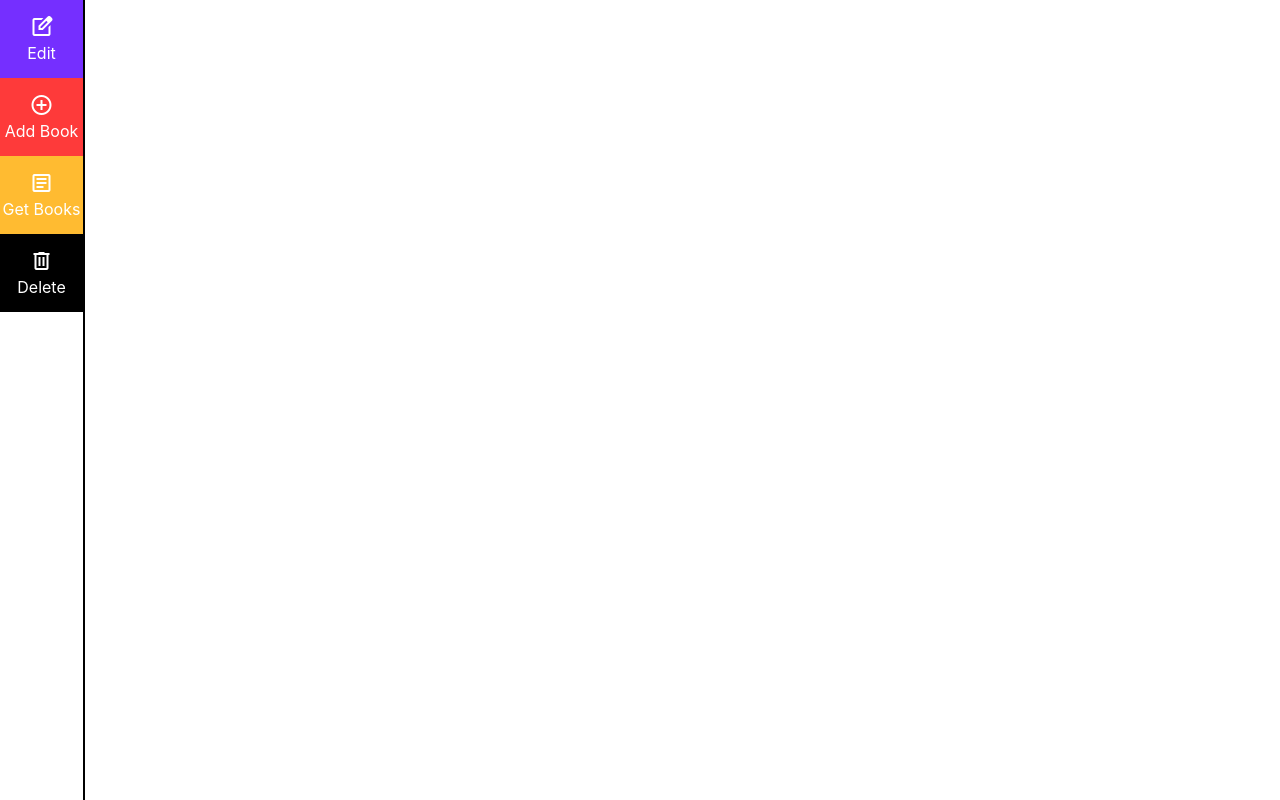
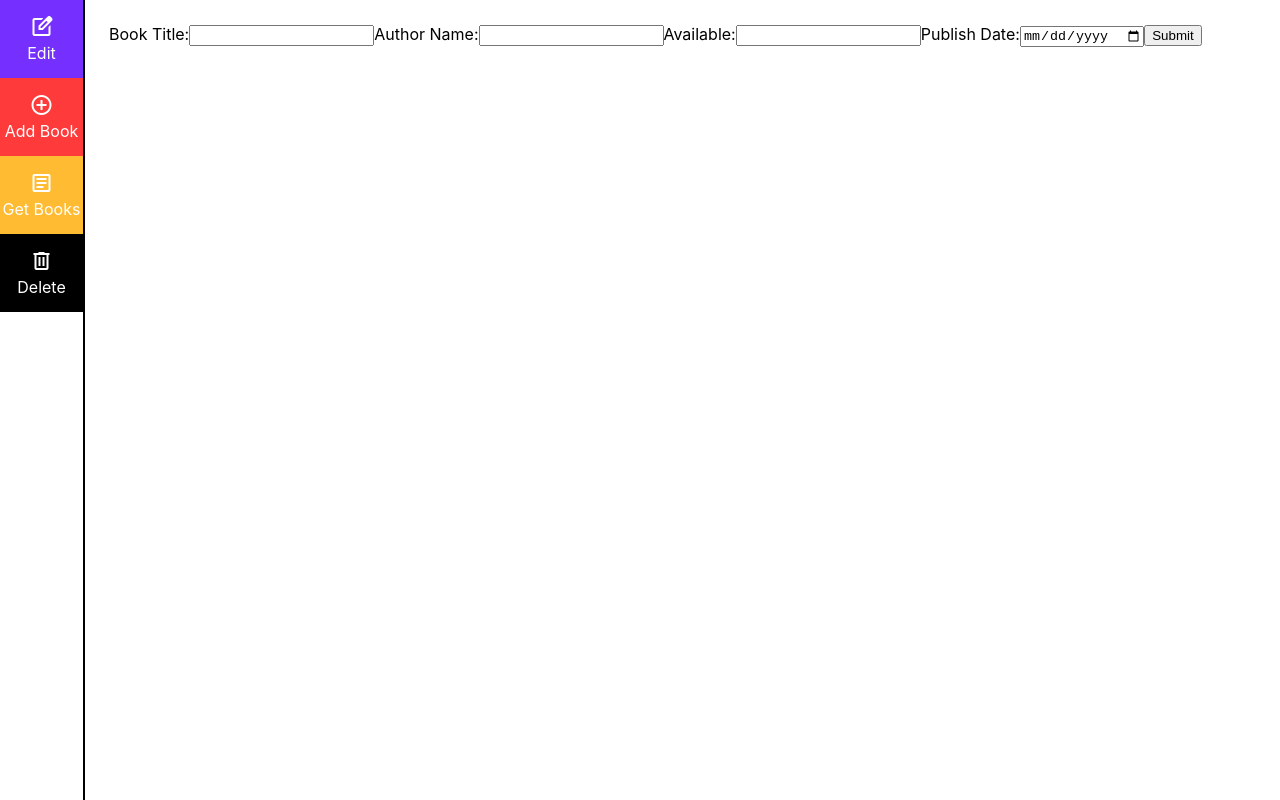
Before and after one commit to GrantCanty/bookstore, a React (Create React App) app in the folder client/: page /new in a window 1280 px wide. Built offline with nearby package versions, Linux system fonts and the light colour scheme.

Commit message:
added page for adding a book

```diff
--- a/client/src/App.js
+++ b/client/src/App.js
@@ -2,6 +2,7 @@ import {Route, Routes} from 'react-router-dom';
 import Sidebar from './assets/sidebar';
 import Get from './pages/get';
 import Available from './pages/available';
+import New from './pages/new';
 
 function App() {
   return (
@@ -9,11 +10,12 @@ function App() {
         <Route element={<Sidebar />}>
           <Route path='/' element={""} />
           <Route path='/edit' element={""} />
-          <Route path='/new' element={""} />
+          <Route path='/new' element={<New />} />
           <Route path='/delete' element={""} />
           <Route path='/get' element={<Get />} />
           <Route path='/get/available' element={<Available />} />
           <Route path='/get/search' element={''} />
+          <Route path='/get/recent' element={<Available />} />
 
 
 
--- a/client/src/assets/book.js
+++ b/client/src/assets/book.js
@@ -2,6 +2,7 @@ const Book = (props) => {
     return (
         <div className="book">
             <h1>Title: {props.title}</h1>
+            {props.published !== null ? <h4>{props.published}</h4>: null}
             <h4>Author: {props.author}</h4>
             <h4>Available copies: {props.available}</h4>
         </div>
--- a/client/src/assets/card.js
+++ b/client/src/assets/card.js
@@ -3,7 +3,7 @@ import '../styles/card.css'
 
 const Card = (props) => {
     return (
-        <Link to={`/${props.link}`} className='card-wrapper'>
+        <Link to={`/${props.link}`} className='card-wrapper' state={{route: props.route}}>
             <div className='card-content'>
                 {props.text}
             </div>
--- a/client/src/pages/available.js
+++ b/client/src/pages/available.js
@@ -1,16 +1,19 @@
 import { useState, useEffect } from 'react'
-import { json } from 'react-router-dom'
+import { json, useLocation } from 'react-router-dom'
 import Book from '../assets/book'
 
 const Available = () => {
 
+    const location = useLocation()
+    const { route } = location.state
+
     const [data, setData] = useState([])
 
     useEffect(() => {
-        fetch('http://localhost:8080/api/content/available')
-            .then(data => data.json())
-            .then(json => setData(json))
-            .catch(error => console.error(error))
+        fetch(`http://localhost:8080/api/content/${route}`)
+        .then(data => data.json())
+        .then(json => setData(json))
+        .catch(error => console.error(error))
     },[])
 
     console.log(data)
--- a/client/src/pages/get.js
+++ b/client/src/pages/get.js
@@ -18,9 +18,9 @@ const Get = () => {
     return (
         <div className="content">
             <div className='card-grid'>
-                <Card text='Available Books' link='get/available' />
+                <Card text='Available Books' link='get/available' route='available' />
                 <Card text='By Author or Book Name' link='get/search' />
-                <Card text='test3' />
+                <Card text='Most Recently Published' link='get/recent' route='search/recent' />
             </div>
         </div>
     )
--- /dev/null
+++ b/client/src/pages/new.js
@@ -0,0 +1,49 @@
+import { useState } from "react";
+import axios from 'axios';
+
+
+const New = () => {
+    const [formData, setFormData] = useState({'id': 15, 'title': '', 'authorName': '', 'inventoryCount': '', 'publishDate': '', 'lastEditDate': ''})
+
+
+    const onFormUpdate = (e) => {
+        setFormData((prev) => ({
+            ...prev,
+            [e.target.name]: e.target.value,
+        }))
+        //console.log("formData: ", formData)
+        //console.log(e.target)*/
+    }
+
+    const onClick =() => {
+        console.log("clicked")
+        axios.post('http://localhost:8080/api/content', formData)
+    }
+
+    return(
+        <div className="content">
+        <form onSubmit={(e) => e.preventDefault()}>
+            <label>
+                Book Title:
+                <input type='text' name='title' value={formData.title} onChange={ onFormUpdate } />
+            </label>
+            <label>
+                Author Name:
+                <input type='text' name='authorName' value={formData.authorName} onChange={ onFormUpdate } />
+            </label>
+            <label>
+                Available:
+                <input type='number' name='inventoryCount' value={formData.inventoryCount} onChange={ onFormUpdate } />
+            </label>
+            <label>
+                Publish Date:
+                <input type='date' name='publishDate' value={formData.publishDate} onChange={ (e) => { onFormUpdate(e); setFormData((prev) => ({...prev, lastEditDate: e.target.value})) } } />
+            </label>
+            <input type='hidden' name='lastEditDate' value={formData.lastEditDate} />
+            <button onClick={onClick} >Submit</button>
+        </form>
+        </div>
+    )
+}
+
+export default New;
--- /dev/null
+++ b/package.json
@@ -0,0 +1,5 @@
+{
+  "dependencies": {
+    "axios": "^1.6.8"
+  }
+}
```
Also changed, not shown: 3 other files (tests, documents, lock files or other folders).
